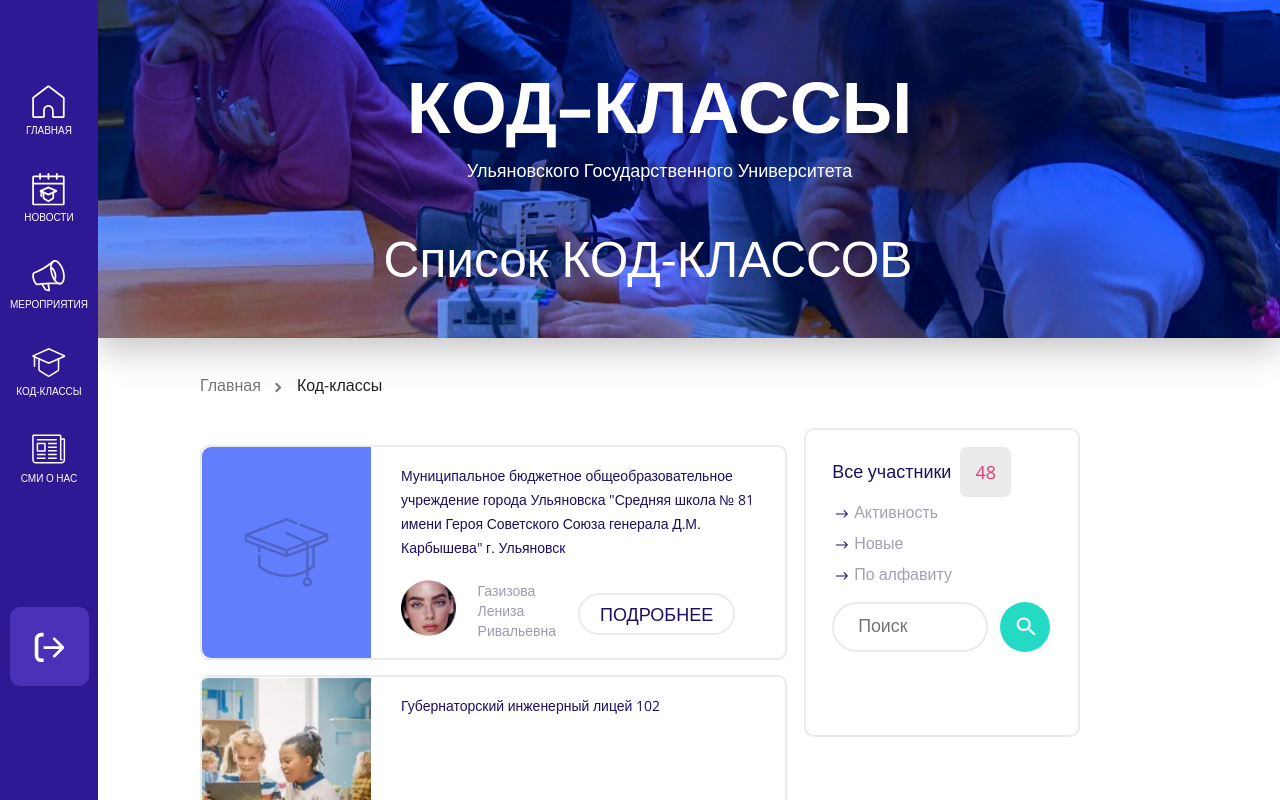
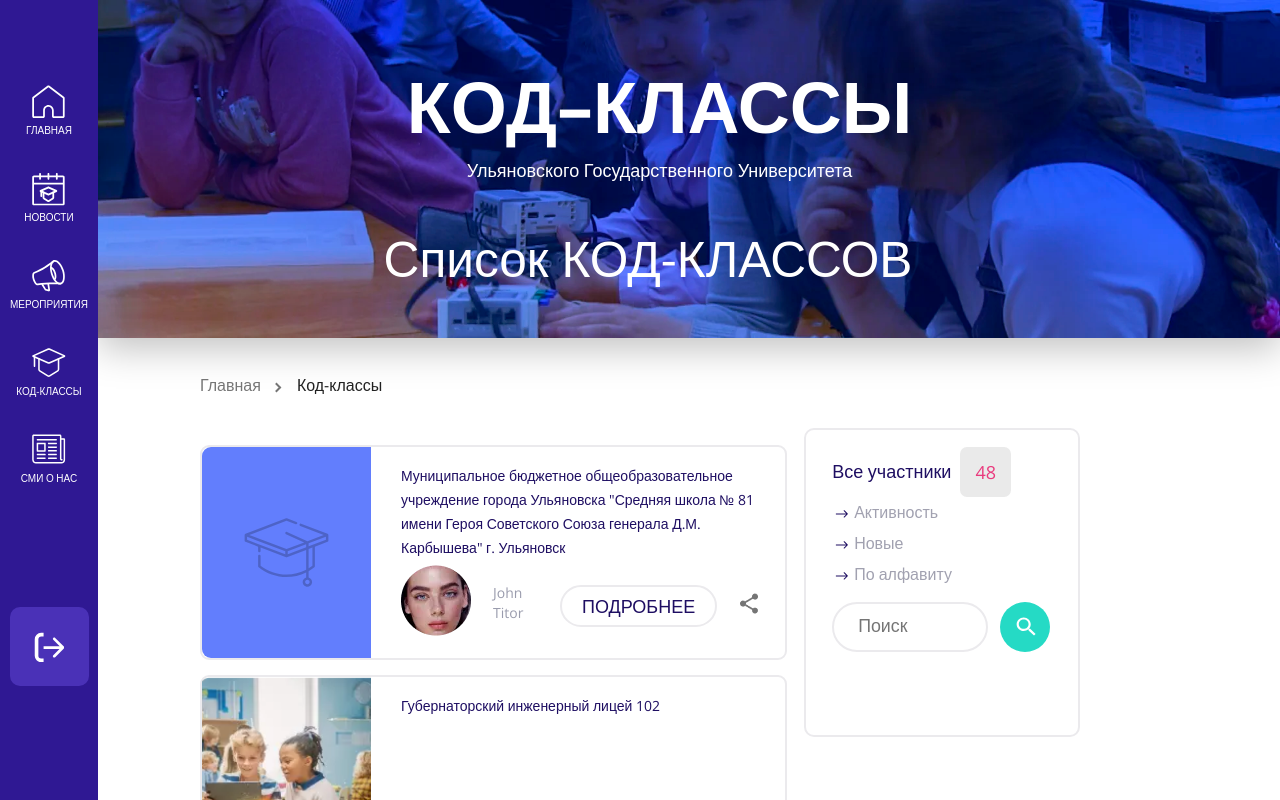
Before and after one commit to NatsukashiiOwU/cdc_main, a React (Create React App) app: page /code-class in a window 1280 px wide. Shown: the top 800 px of the page. Built offline with nearby package versions, Linux system fonts and the light colour scheme.

Commit message:
Update src/components/listPage/CodeClass/data.js

```diff
--- a/src/components/listPage/CodeClass/data.js
+++ b/src/components/listPage/CodeClass/data.js
@@ -22,8 +22,8 @@
   title: 'Муниципальное бюджетное общеобразовательное учреждение города Ульяновска "Средняя школа № 81 имени Героя Советского Союза генерала Д.М. Карбышева" г. Ульяновск',
   personImageWebp: img4Webp,
   personimagePng: img4Png,
-  personSurname: 'Газизова',
-  personName: 'Лениза Ривальевна',
+  personSurname: 'John',
+  personName: 'Titor',
 },
 {
   color: null,
@@ -32,8 +32,8 @@
   title: 'Губернаторский инженерный лицей 102',
   personImageWebp: img5Webp,
   personimagePng: img5Png,
-  personSurname: 'Газизова',
-  personName: 'Лениза Ривальевна',
+  personSurname: 'John',
+  personName: 'Titor',
 },
 {
   color: '#F2C94C',
@@ -42,8 +42,8 @@
   title: 'МБОО Старомайнская СШ №1 Старая Майна',
   personImageWebp: img6Webp,
   personimagePng: img6Png,
-  personSurname: 'Газизова',
-  personName: 'Лениза Ривальевна',
+  personSurname: 'John',
+  personName: 'Titor',
 },
 {
   color: '#F2994A',
@@ -52,8 +52,8 @@
   title: 'МБОУ "Средняя школа № 15 имени Героя Советского Союза Д.Я. Старостина"',
   personImageWebp: img7Webp,
   personimagePng: img7Png,
-  personSurname: 'Газизова',
-  personName: 'Лениза Ривальевна',
+  personSurname: 'John',
+  personName: 'Titor',
 },
 {
   color: '#56CCF2',
@@ -62,8 +62,8 @@
   title: 'МБОУ СОШ № 4 МО "Барышский район"',
   personImageWebp: img4Webp,
   personimagePng: img4Png,
-  personSurname: 'Газизова',
-  personName: 'Лениза Ривальевна',
+  personSurname: 'John',
+  personName: 'Titor',
 },
 {
   color: null,
@@ -72,8 +72,8 @@
   title: 'МКОО Большекандалинская СШ Старомайнского района Ульяновской области',
   personImageWebp: img8Webp,
   personimagePng: img8Png,
-  personSurname: 'Газизова',
-  personName: 'Лениза Ривальевна',
+  personSurname: 'John',
+  personName: 'Titor',
 },
 {
   color: null,
@@ -82,8 +82,8 @@
   title: 'Муниципальное бюджетное общеобразовательное учреждение города Ульяновска "Средняя школа № 81 имени Героя Советского Союза генерала Д.М. Карбышева" г. Ульяновск',
   personImageWebp: img4Webp,
   personimagePng: img4Png,
-  personSurname: 'Газизова',
-  personName: 'Лениза Ривальевна',
+  personSurname: 'John',
+  personName: 'Titor',
 },
 ];
 
```
